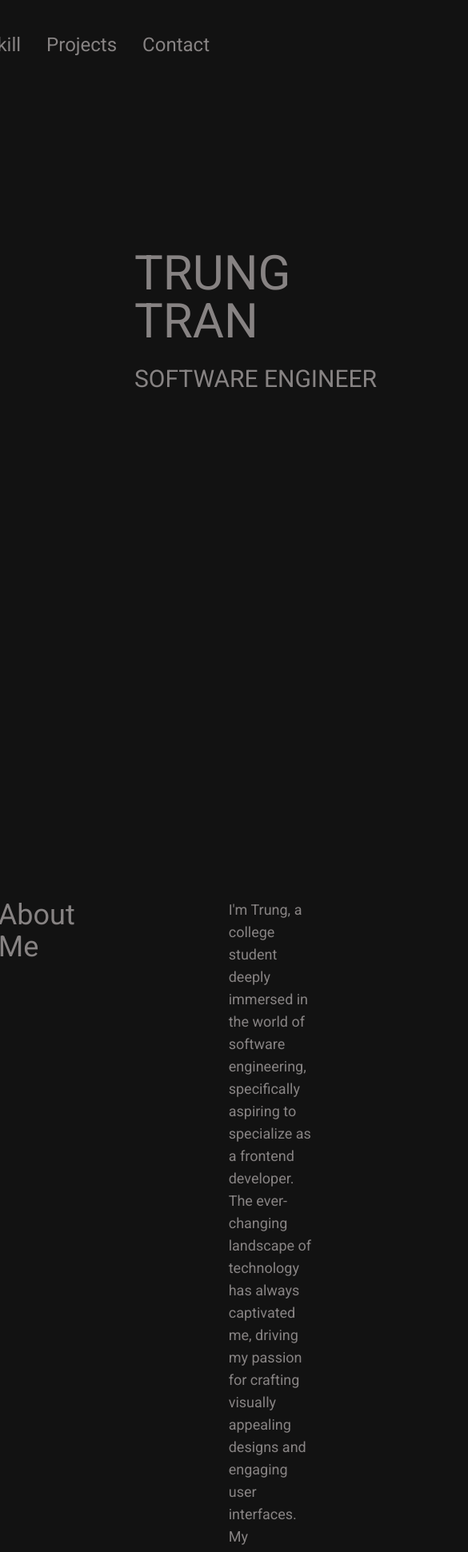
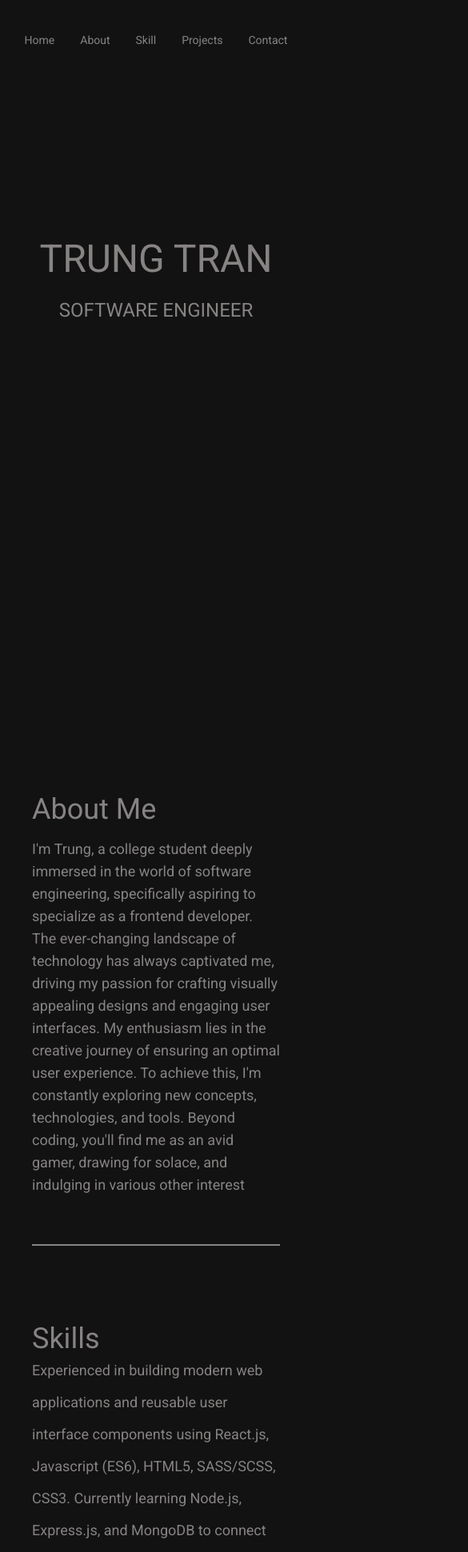
Before and after one commit to htrung11120/portforlio, a React (Vite) app: page / in a window 390 px wide. Shown: the top 1941 px of the page at 80% size, 585 px wide, since content can reach past the window. Built offline with nearby package versions, Linux system fonts and the light colour scheme.

Commit message:
working on contact responsive

```diff
--- a/src/App.jsx
+++ b/src/App.jsx
@@ -21,8 +21,8 @@ function App() {
   };
 
   return (
-    <div>
-      <div className="  mx-32 flex flex-col overflow-visible	scroll-smooth ">
+    <div className="  overflow-hidden md:mx-32 ">
+      <div className=" flex flex-col items-center	justify-center  scroll-smooth	">
         <NavBar
           scrollTo={(section) => scrollTo(section)}
           scrollToSkill={scrollToSkill}
--- a/src/Components/BodyContent/AboutMe/Aboutme.jsx
+++ b/src/Components/BodyContent/AboutMe/Aboutme.jsx
@@ -2,10 +2,12 @@ export default function Aboutme({ scrollToAboutMe }) {
   return (
     <div
       ref={scrollToAboutMe}
-      className="my-20 flex  flex-row items-center justify-center gap-48 py-32"
+      className="my-10 flex  w-screen flex-col items-center justify-center px-10 pt-12 md:flex-row md:gap-48 "
     >
-      <p className=" w-96 self-start text-4xl md:text-7xl">About Me</p>
-      <p className="w-auto text-lg md:w-[1000px] md:text-2xl">
+      <p className="w-8/12 self-start pb-4 text-4xl md:ml-28 md:text-7xl ">
+        About Me
+      </p>
+      <p className="w-auto text-lg md:mr-20 md:w-8/12 md:text-2xl">
         I'm Trung, a college student deeply immersed in the world of software
         engineering, specifically aspiring to specialize as a frontend
         developer. The ever-changing landscape of technology has always
--- a/src/Components/BodyContent/Home/Home.jsx
+++ b/src/Components/BodyContent/Home/Home.jsx
@@ -1,9 +1,9 @@
 export default function Home() {
   return (
     <div className="h-screen w-screen ">
-      <div className="ml-10 mt-60 flex flex-col gap-6 uppercase md:ml-32 md:gap-10 ">
-        <p className="text-6xl md:text-8xl">Trung Tran</p>
-        <p className="text-3xl md:text-4xl">Software Engineer</p>
+      <div className="mt-60 flex flex-col items-center gap-6 uppercase md:ml-32 md:gap-10 ">
+        <p className="text-5xl md:text-8xl">Trung Tran</p>
+        <p className="text-2xl md:text-4xl">Software Engineer</p>
       </div>
     </div>
   );
--- a/src/Components/BodyContent/Projects/Projects.jsx
+++ b/src/Components/BodyContent/Projects/Projects.jsx
@@ -3,26 +3,29 @@ import { FaArrowUpRightFromSquare } from "react-icons/fa6";
 
 export default function Projects({ scrollToProjects }) {
   return (
-    <div className=" mt-32 flex  flex-row md:gap-96" ref={scrollToProjects}>
-      <h3 className="text-4xl md:text-7xl">Projects</h3>
+    <div
+      className="  mt-6  flex w-screen flex-col md:mt-20 md:w-full md:flex-row md:justify-between md:gap-60"
+      ref={scrollToProjects}
+    >
+      <h3 className=" px-10 text-4xl md:text-7xl">Projects</h3>
       <div className="flex flex-col items-center justify-center  md:gap-24">
-        <div className=" flex flex-col items-center justify-center">
-          <div className="mt-20 h-[200px] w-10/12 bg-gray-600 md:mt-44 md:h-[500px] md:w-[800px]"></div>
-          <div className="relative mt-4 flex w-full flex-row items-center justify-center md:mt-10">
+        <div className=" flex w-screen flex-col items-center justify-center md:w-full">
+          <div className="mt-10 h-48 w-6/12 bg-gray-600 md:mt-44 md:h-96 md:w-11/12"></div>
+          <div className="mt-4 flex  w-full flex-col items-center justify-center md:relative  md:mt-10 md:flex-row">
             <h3 className="  text-2xl md:text-4xl">Project name</h3>
-            <div className="absolute right-0 flex flex-row gap-4">
-              <FaGithub className="h-6 w-6 md:h-8 md:w-8" />
-              <FaArrowUpRightFromSquare className="h-6 w-6 md:h-8 md:w-8" />
+            <div className="flex flex-row gap-2 md:absolute md:right-6">
+              <FaGithub className="h-5 w-5 md:h-8 md:w-8" />
+              <FaArrowUpRightFromSquare className="h-5 w-5 md:h-8 md:w-8" />
             </div>
           </div>
-          <ul className="mt-4 flex flex-row items-center justify-center gap-4 text-xl md:mt-6 md:gap-10 md:text-3xl">
-            <li className="mx-6 w-24 rounded-lg bg-gray-100 text-center md:w-32">
+          <ul className="mt-4 flex flex-wrap items-center justify-center gap-1 text-xl md:mt-6 md:flex-row md:gap-10 md:text-3xl">
+            <li className=" w-5/12 rounded-lg bg-gray-100 text-center md:w-32">
               Js
             </li>
-            <li className="mx-6 w-24 rounded-lg bg-gray-100  text-center md:w-32">
+            <li className=" w-5/12 rounded-lg bg-gray-100  text-center md:w-32">
               React
             </li>
-            <li className="mx-6 w-24 rounded-lg bg-gray-100  text-center md:w-32">
+            <li className=" w-7/12 rounded-lg bg-gray-100  text-center md:w-32">
               Tailwind
             </li>
           </ul>
--- a/src/Components/BodyContent/Skills/Skill.jsx
+++ b/src/Components/BodyContent/Skills/Skill.jsx
@@ -10,30 +10,30 @@ export default function Skill({ scrollToSkill }) {
   const skillSetStyled = "flex flex-wrap md:gap-32 gap-10 justify-center ";
   const iconStyled =
     "w-[40px] h-[40px] md:w-[80px] md:h-[80px] hover:fill-[#ff4d00]";
-  const skillHeadingStyled = "text-2xl md:text-3xl mb-16";
+  const skillHeadingStyled = "text-xl md:text-3xl mb-8 md:mb-16";
 
   return (
     <div
-      className=" flex flex-col md:items-center md:justify-center"
+      className=" flex flex-col px-10 md:items-center md:justify-center "
       ref={scrollToSkill}
     >
       <div className=" align-center my-5 items-center justify-center border-y-2 border-solid border-[#878383] md:my-10 ">
-        <div className="mb-36	mt-24 flex flex-row justify-between gap-48 md:gap-10 ">
-          <h3 className="text-4xl md:text-7xl	">Skills</h3>
-          <p className="w-[800px]	text-xl leading-10 md:pr-32 md:text-2xl	">
+        <div className="md:gap-42 mb-16	mt-24 flex flex-col justify-center  md:mb-36 md:flex-row  md:gap-48">
+          <h3 className="w-8/12 text-4xl md:text-7xl	">Skills</h3>
+          <p className=" w-auto text-lg leading-10	md:w-8/12 md:text-2xl 	">
             Experienced in building modern web applications and reusable user
             interface components using React.js, Javascript (ES6), HTML5,
             SASS/SCSS, CSS3. Currently learning Node.js, Express.js, and MongoDB
             to connect backend functionality to future applications.
           </p>
         </div>
-        <div className="align-center align-center mb-28 flex flex-row justify-center ">
+        <div className="align-center mb-16 flex flex-row justify-center gap-8 md:mb-28 ">
           <div className="flex	 flex-col items-center justify-center ">
             <h3 className={`${skillHeadingStyled}`}>
               Languages and Frameworks
             </h3>
             <div
-              className={`${skillSetStyled} border-r-2 border-solid border-[#878383]  pr-24`}
+              className={`${skillSetStyled} border-r-2 border-solid border-[#878383] pr-4 md:pr-24`}
             >
               <AiOutlineHtml5 className={iconStyled} />
               <FaCss3Alt className={iconStyled} />
@@ -46,7 +46,7 @@ export default function Skill({ scrollToSkill }) {
           <div className="flex	 flex-col items-center justify-center">
             <h3 className={`${skillHeadingStyled}`}>Development Tools</h3>
             <div
-              className={`${skillSetStyled} border-solid border-[#878383]  pl-24`}
+              className={`${skillSetStyled} border-solid border-[#878383] pr-4 md:pl-24`}
             >
               <SiRedux className={iconStyled} />
               <PiFramerLogo className={iconStyled} />
--- a/src/Components/Contact/Contact.jsx
+++ b/src/Components/Contact/Contact.jsx
@@ -1,6 +1,9 @@
 export default function Contact({ scrollToContact }) {
   return (
-    <div ref={scrollToContact} className="flex flex-col  ">
+    <div
+      ref={scrollToContact}
+      className="flex w-screen flex-col px-10 md:w-full "
+    >
       <h3 className=" my-10 text-4xl md:mb-24 md:text-7xl">Contact</h3>
       <div className="flex flex-col md:flex-row md:gap-48">
         <div className="flex h-auto w-9/12 flex-col gap-8 self-center bg-slate-200 px-16 pb-16 md:w-[800px] md:gap-16">
--- a/src/Components/NavBar/NavBar.jsx
+++ b/src/Components/NavBar/NavBar.jsx
@@ -15,7 +15,7 @@ export default function NavBar({
 
   return (
     <nav>
-      <ul className="pr-18 relative  flex flex-row justify-end gap-8 pt-10 text-2xl md:gap-20 ">
+      <ul className="pr-18 relative  flex flex-row justify-end gap-8 pt-10 text-sm md:gap-20 md:text-2xl ">
         <li className={listStyled}>Home</li>
         <li
           className={listStyled}
```
